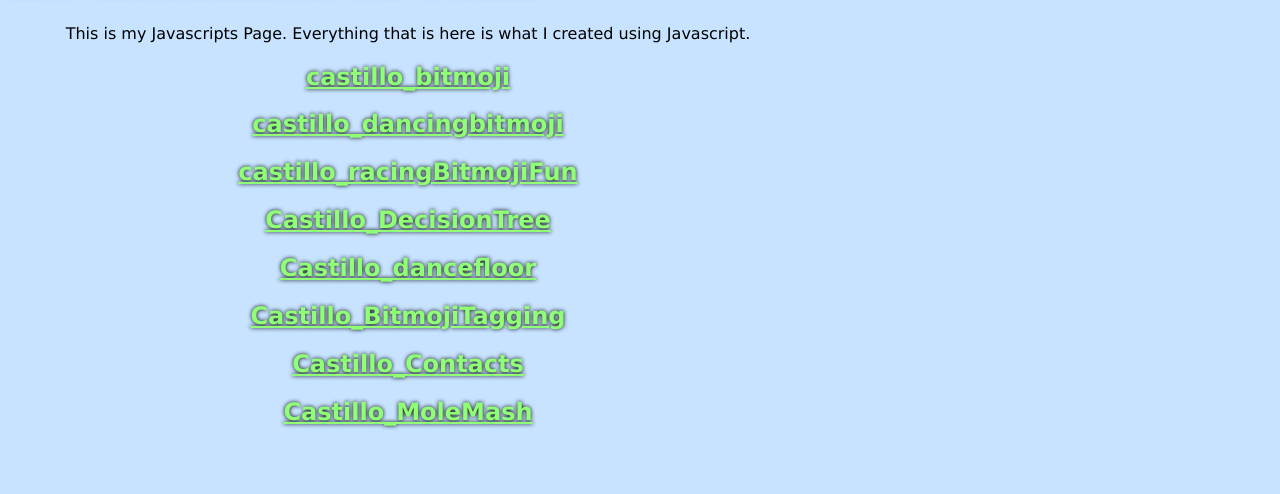
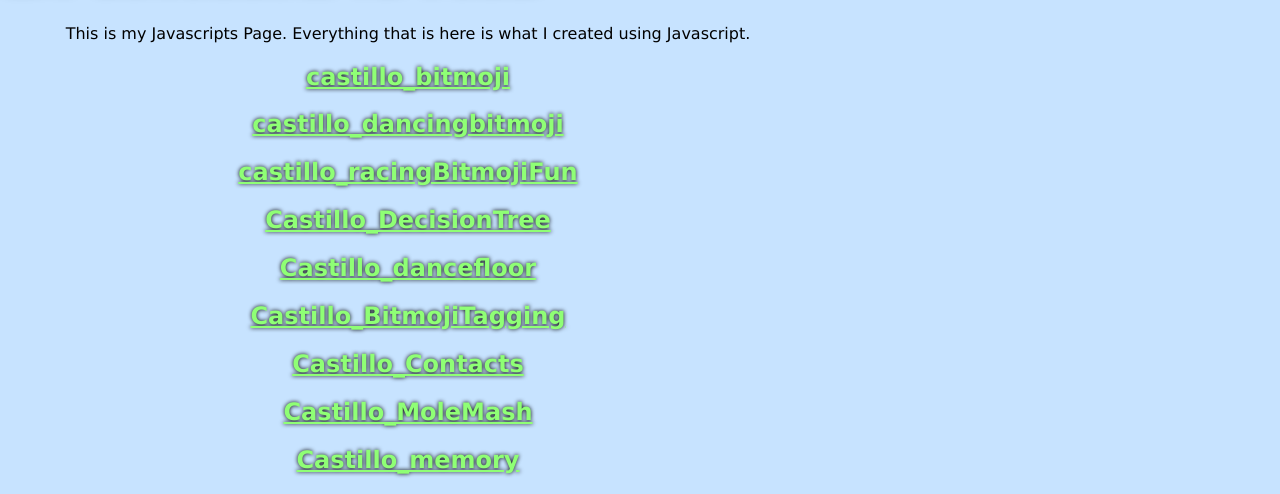
Before and after one commit to DevinCastillo5/DevinCastillo5.github.io, a plain HTML site: page javascripts.html in a window 1280 px wide. Shown: the part 435-929 px from the top of the page. Before the commit the page ends 881 px from the top, so only its background shows below. Drawn offline with Linux system fonts and the light colour scheme; a script that the page names is missing.

Commit message:
Add files via upload

```diff
--- a/javascripts.html
+++ b/javascripts.html
@@ -37,6 +37,7 @@
             <h2><a href="https://www.khanacademy.org/computer-programming/castillo_bitmojitagging/5248063853346816" class="khanlinks">Castillo_BitmojiTagging</a></h2><script src="https://www.khanacademy.org/computer-programming/castillo_bitmojitagging/5248063853346816/embed.js?editor=no&buttons=no&author=no&embed=yes"></script>
             <h2><a href="https://www.khanacademy.org/computer-programming/contacts/5087229307043840" class="khanlinks">Castillo_Contacts</a></h2><script src="https://www.khanacademy.org/computer-programming/contacts/5087229307043840/embed.js?editor=no&buttons=no&author=no&embed=yes"></script>
             <h2><a href="https://www.khanacademy.org/computer-programming/mole-mash/5262189216448512" class="khanlinks">Castillo_MoleMash</a></h2><script src="https://www.khanacademy.org/computer-programming/mole-mash/5262189216448512/embed.js?editor=no&buttons=no&author=no&embed=yes"></script>
+            <h2><a href="https://www.khanacademy.org/computer-programming/castillo_memory/5713797268553728" class="khanlinks">Castillo_memory</a></h2><script src="https://www.khanacademy.org/computer-programming/castillo_memory/5713797268553728/embed.js?editor=no&buttons=no&author=no&embed=yes"></script>
         </div>
     </body>
 </html>
```
